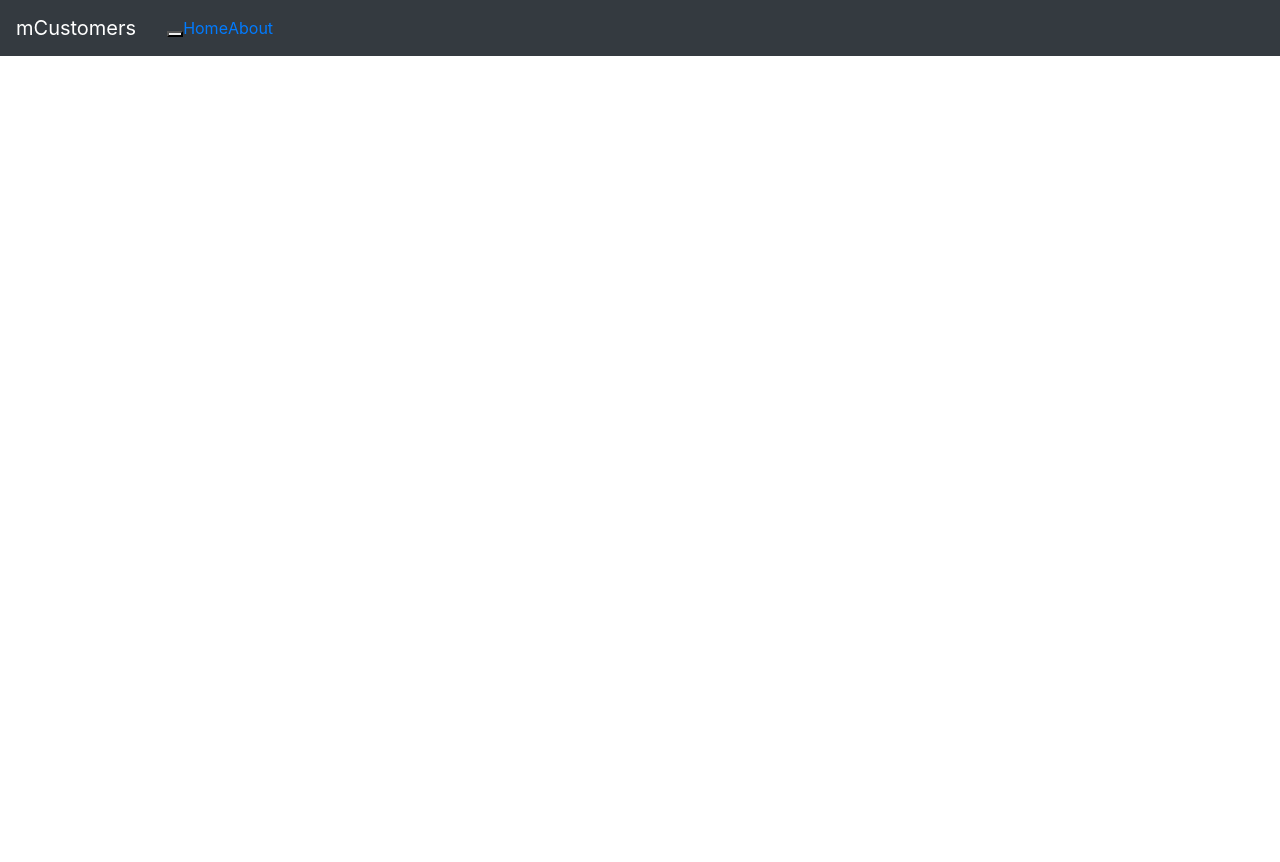
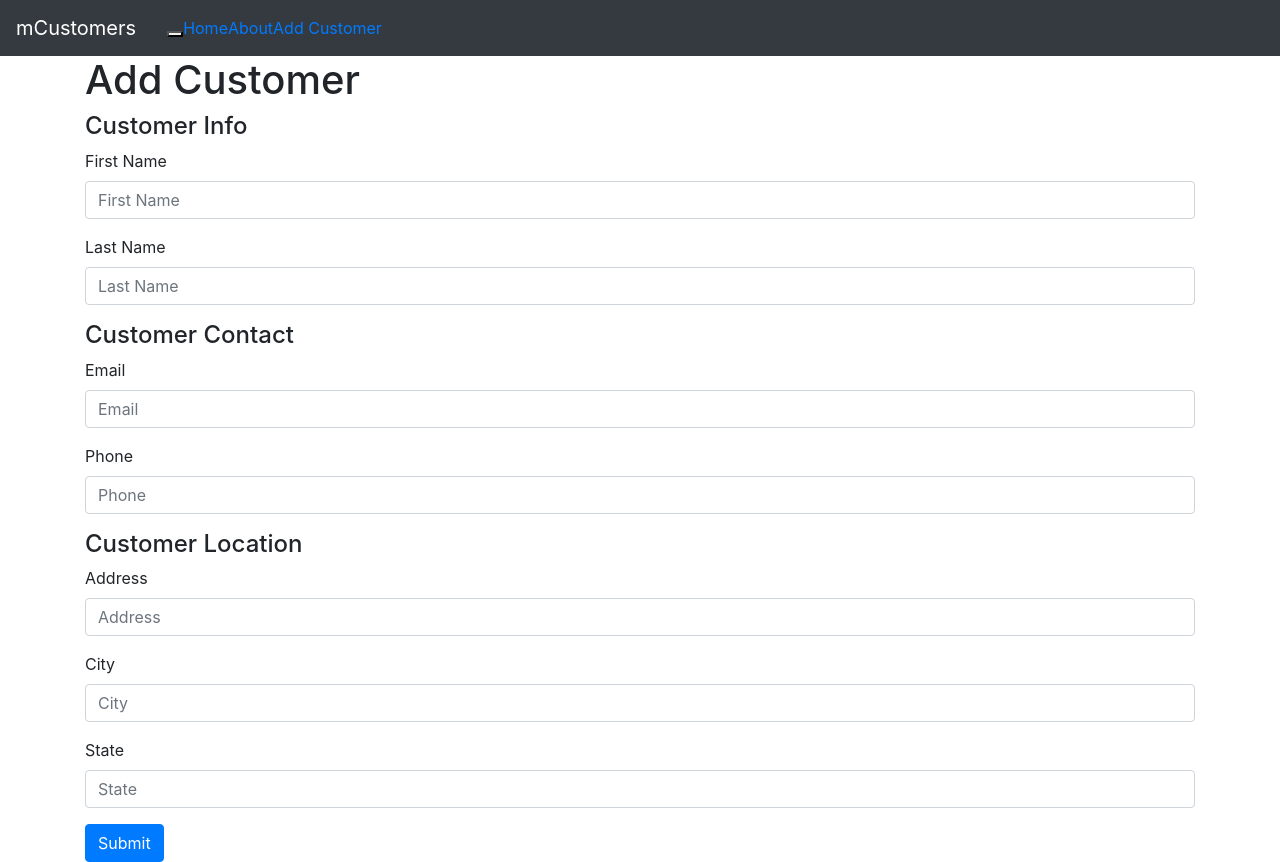
Before and after one commit to erons/Customer-Data-Mgmt, a Vue app in the folder mcustomer/: page /add in a window 1280 px wide. Before the commit the page ends 800 px from the top, so only its background shows below. Built offline with nearby package versions, Linux system fonts and the light colour scheme; what vue-resource would draw is missing.

Commit message:
Created new components:  Customer Details.vue Alert.vue Add.vue
Made updates to:
Main
Customers.vue components

Implemented post request from mgmtapp (API) backend
Corrected get request url in the customer component.

```diff
--- /dev/null
+++ b/mcustomer/src/components/Add.vue
@@ -0,0 +1,92 @@
+<template>
+  <div class="add container">
+    <h1 class="page-header">Add Customer</h1>
+    <form v-on:submit="addCustomer">
+
+      <div class="well">
+           <h4>Customer Info</h4>
+           <div class="form-group">
+               <label>First Name</label>
+               <input type="text" class="form-control" placeholder="First Name" v-model="customer.first_name">
+           </div>
+           <div class="form-group">
+               <label>Last Name</label>
+               <input type="text" class="form-control" placeholder="Last Name" v-model="customer.last_name">
+           </div>
+       </div>
+
+       <div class="well">
+           <h4>Customer Contact</h4>
+           <div class="form-group">
+               <label>Email</label>
+               <input type="text" class="form-control" placeholder="Email" v-model="customer.email">
+           </div>
+           <div class="form-group">
+               <label>Phone</label>
+               <input type="text" class="form-control" placeholder="Phone" v-model="customer.phone">
+           </div>
+       </div>
+
+       <div class="well">
+           <h4>Customer Location</h4>
+           <div class="form-group">
+               <label>Address</label>
+               <input type="text" class="form-control" placeholder="Address" v-model="customer.address">
+           </div>
+           <div class="form-group">
+               <label>City</label>
+               <input type="text" class="form-control" placeholder="City" v-model="customer.city">
+           </div>
+           <div class="form-group">
+               <label>State</label>
+               <input type="text" class="form-control" placeholder="State" v-model="customer.state">
+           </div>
+       </div>
+       <button type="submit" class="btn btn-primary">Submit</button>
+    </form>
+
+  </div>
+</template>
+
+<script>
+export default {
+  name: 'add',
+  data () {
+    return {
+      customer: {}
+    }
+  },
+  methods: {
+    addCustomer(e){
+      if (!this.customer.first_name || !this.customer.last_name || !this.customer.email){
+          console.log('Please fill in all required fiels');
+      } else {
+          let newCustomer = {
+             first_name: this.customer.first_name,
+             last_name: this.customer.last_name,
+             phone: this.customer.phone,
+             email: this.customer.email,
+             address: this.customer.address,
+             city: this.customer.city,
+             state: this.customer.state
+          }
+          this.$http.post('http://mgmtapp/api/customer/add', newCustomer)
+            .then(function(response){
+              this.$router.push({path: '/', query: {alert: 'Customer added'}});
+
+            });
+
+        e.preventDefault();
+      }
+      e.preventDefault();
+
+    }
+  }
+  }
+
+</script>
+
+<!-- Add "scoped" attribute to limit CSS to this component only -->
+<style scoped>
+
+</style>
--- /dev/null
+++ b/mcustomer/src/components/Alert.vue
@@ -0,0 +1,24 @@
+<template>
+<div class="alert alert-warning alert-dismissible fade show" role="alert">
+{{message}}
+<button type="button" class="close" data-dismiss="alert" aria-label="Close">
+  <span aria-hidden="true">&times;</span>
+</button>
+</div>
+</template>
+
+<script>
+export default {
+  name: 'alert',
+  props: ['message'],
+  data () {
+    return {
+    }
+  }
+}
+</script>
+
+<!-- Add "scoped" attribute to limit CSS to this component only -->
+<style scoped>
+
+</style>
--- /dev/null
+++ b/mcustomer/src/components/CustomerDetails.vue
@@ -0,0 +1,43 @@
+<template>
+  <div class="details container">
+    <router-link to="/">Back</router-link>
+    <h1 class="page-header">{{customer.first_name}} {{customer.last_name}}</h1>
+    <ul class="list-group">
+            <li class="list-group-item"><span class="glyphicon glyphicon-phone" aria-hidden="true"></span> {{customer.phone}}</li>
+            <li class="list-group-item"><span class="glyphicon glyphicon-envelope" aria-hidden="true"></span> {{customer.email}}</li>
+        </ul>
+
+        <ul class="list-group">
+            <li class="list-group-item"> {{customer.address}}</li>
+            <li class="list-group-item">{{customer.city}}</li>
+            <li class="list-group-item">{{customer.state}}</li>
+        </ul>
+  </div>
+</template>
+
+<script>
+export default {
+  name: 'customerdetails',
+  data () {
+    return {
+      customer: ''
+    }
+  },
+  methods: {
+    fetchCustomer(id){
+      this.$http.get('http://mgmtapp/api/customer/'+id)
+       .then(function(response){
+         this.customer = JSON.parse(response.body);
+       });
+    }
+  },
+  created: function(){
+    this.fetchCustomer(this.$route.params.id);
+  }
+}
+</script>
+
+<!-- Add "scoped" attribute to limit CSS to this component only -->
+<style scoped>
+
+</style>
--- a/mcustomer/src/components/Customers.vue
+++ b/mcustomer/src/components/Customers.vue
@@ -1,5 +1,6 @@
 <template>
   <div class="customers container">
+    <Alert v-if="alert" v-bind:message="alert" />
     <h1 class="page-header">Manage Customers</h1>
     <table class="table table-striped">
       <thead>
@@ -15,6 +16,7 @@
           <td>{{customer.first_name}}</td>
           <td>{{customer.last_name}}</td>
           <td>{{customer.email}}</td>
+          <td><router-link class="btn btn-default" v-bind:to="'/customer/'+customer.id"/router-link>View</td>
         </tr>
       </tbody>
     </table>
@@ -22,23 +24,34 @@
 </template>
 
 <script>
+import Alert from './Alert';
 export default {
   name: 'customers',
   data () {
     return {
-      customers: []
+      customers: [],
+      alert:''
     }
   },
   methods: {
     fetchCustomers(){
-        this.$http.get('http://slimapp/api/customers')
+        this.$http.get('http://mgmtapp/api/customers')
          .then(function(response){
-           console.log(response.body);
+           this.customers = JSON.parse(response.body);
          });
     }
   },
   created: function(){
+    if(this.$route.query.alert){
+      this.alert = this.$route.query.alert;
+    }
     this.fetchCustomers();
+  },
+  updated: function(){
+    this.fetchCustomers();
+  },
+  components: {
+    Alert
   }
 }
 </script>
--- a/mcustomer/src/main.js
+++ b/mcustomer/src/main.js
@@ -6,16 +6,20 @@ import VueRouter from 'vue-router'
 import vueResource from 'vue-resource'
 import Customers from './components/Customers'
 import About from './components/About'
-
+import Add from './components/Add'
+import CustomerDetails from './components/CustomerDetails'
 //Middleware
 Vue.use(vueResource);
 Vue.use(VueRouter);
 
 Vue.config.productionTip = false
 
+//Routes to all components
 const  routes = [
     {path:'/', component: Customers},
     {path: '/about', component: About},
+    {path: '/add', component: Add},
+    {path: '/customer/:id', component: CustomerDetails},
 ];
 
 const router = new VueRouter ({
@@ -45,6 +49,9 @@ new Vue({
          <li><router-link to="/">Home</router-link></li>
          <li><router-link to="/about">About</router-link></li>
        </ul>
+       <ul class="nav navbar-nav navbar-right">
+         <li><router-link to="/add">Add Customer</router-link></li>
+       </ul>
      </div><!--/.nav-collapse -->
    </div>
  </nav>
```
